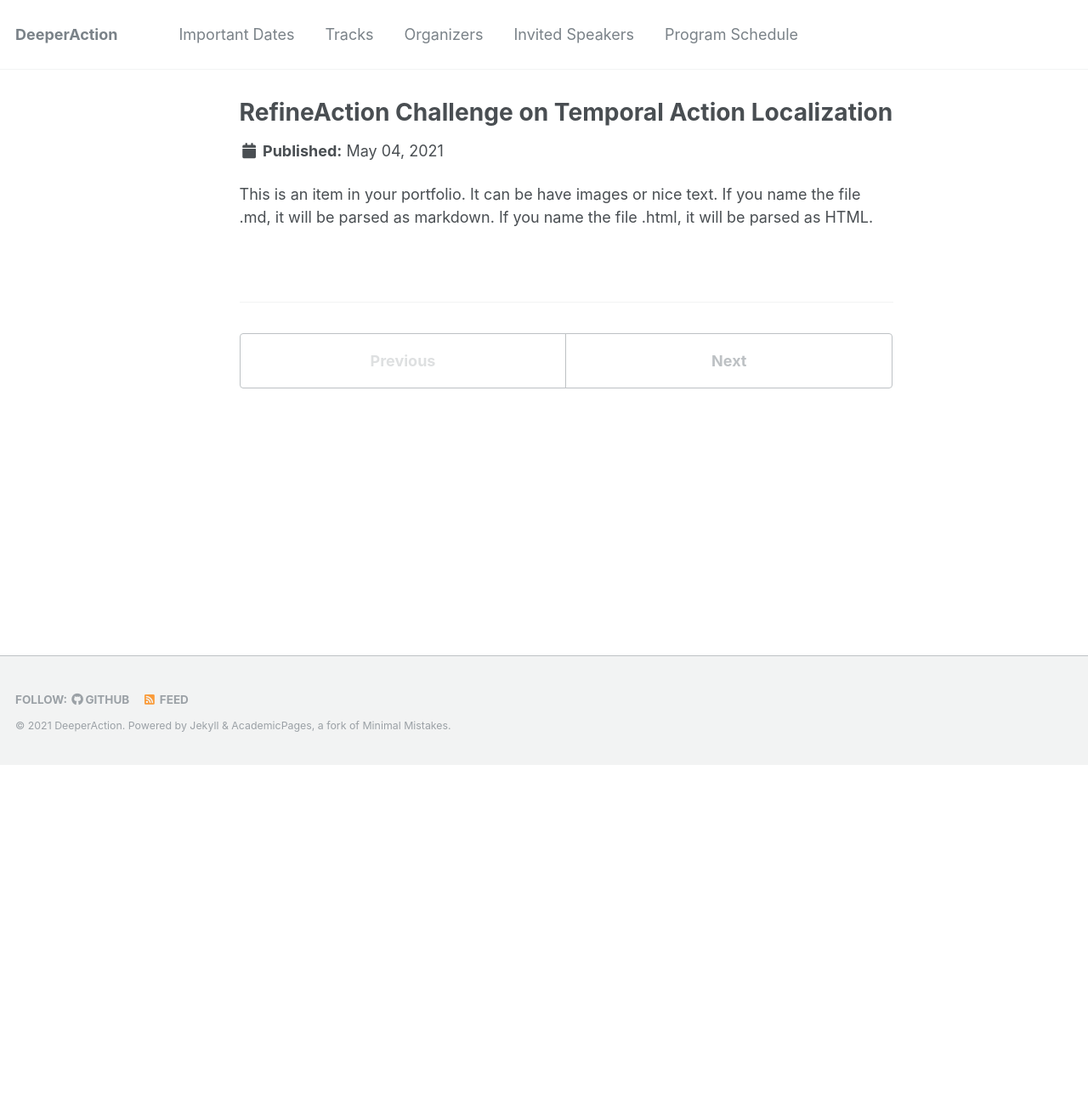
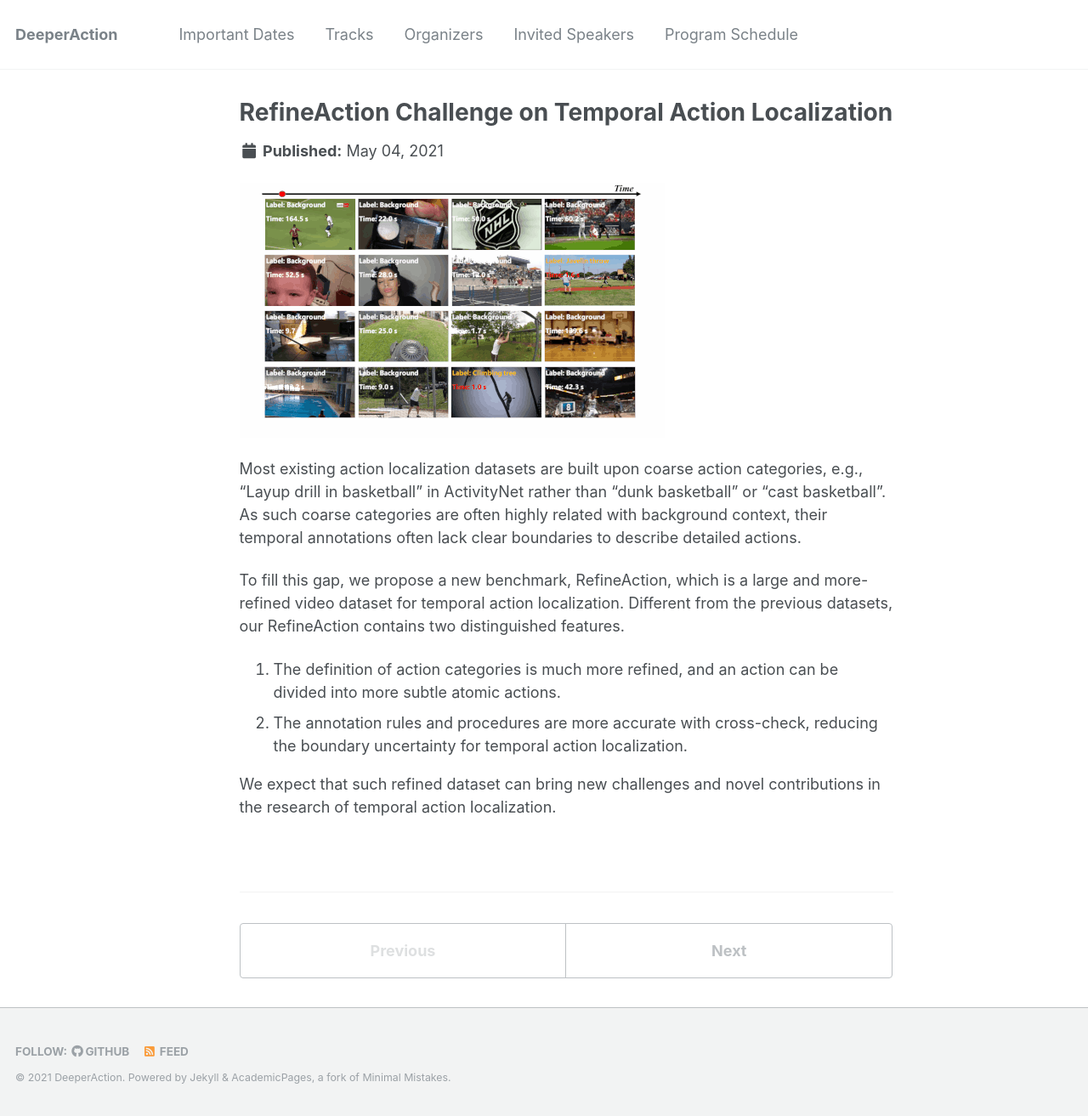
Before and after one commit to deeperaction/deeperaction.github.io, a Jekyll site: the page built from _tracks/1-refineaction.md, in a window 1280 px wide. Shown: the whole page at 85% size. Built offline with Jekyll 4.4.1, drawn with Linux system fonts in a browser that asks for light colours; before the commit the page ends 900 px from its top, so only the background shows below that.

Commit message:
UPDATE: RefineAction

```diff
--- a/_tracks/1-refineaction.md
+++ b/_tracks/1-refineaction.md
@@ -4,4 +4,12 @@ excerpt: "Detecting all segments of containing actions of interest and recognizi
 collection: tracks
 ---
 
-This is an item in your portfolio. It can be have images or nice text. If you name the file .md, it will be parsed as markdown. If you name the file .html, it will be parsed as HTML.
+<img src='/images/refinedaction.gif'>
+
+Most existing action localization datasets are built upon coarse action categories, e.g., “Layup drill in basketball” in ActivityNet rather than “dunk basketball” or “cast basketball”. As such coarse categories are often highly related with background context, their temporal annotations often lack clear boundaries to describe detailed actions.
+
+To fill this gap, we propose a new benchmark, RefineAction, which is a large and more-refined video dataset for temporal action localization. Different from the previous datasets, our RefineAction contains two distinguished features.
+1. The definition of action categories is much more refined, and an action can be divided into more subtle atomic actions.
+2. The annotation rules and procedures are more accurate with cross-check, reducing the boundary uncertainty for temporal action localization.
+
+We expect that such refined dataset can bring new challenges and novel contributions in the research of temporal action localization.
```
